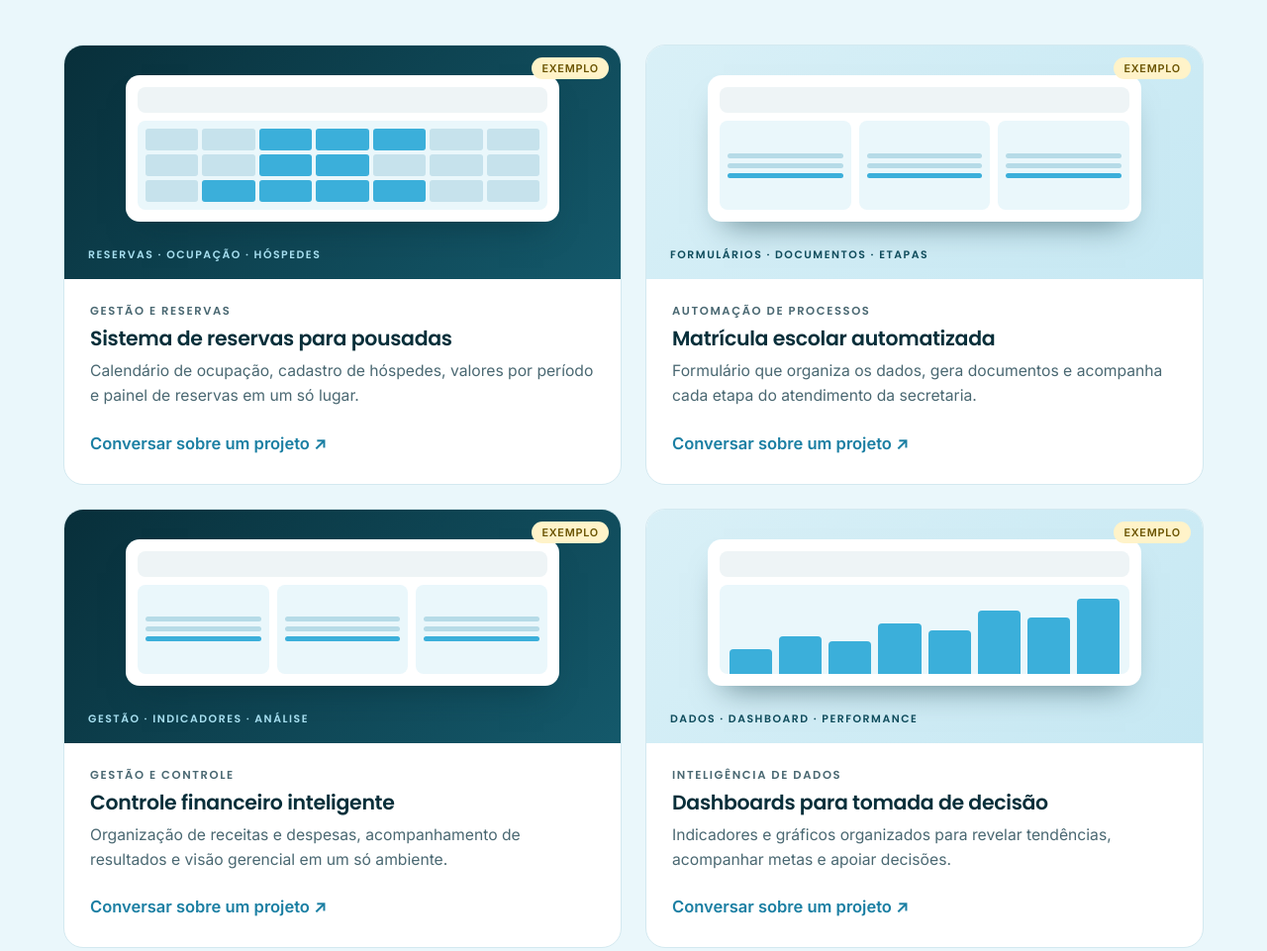
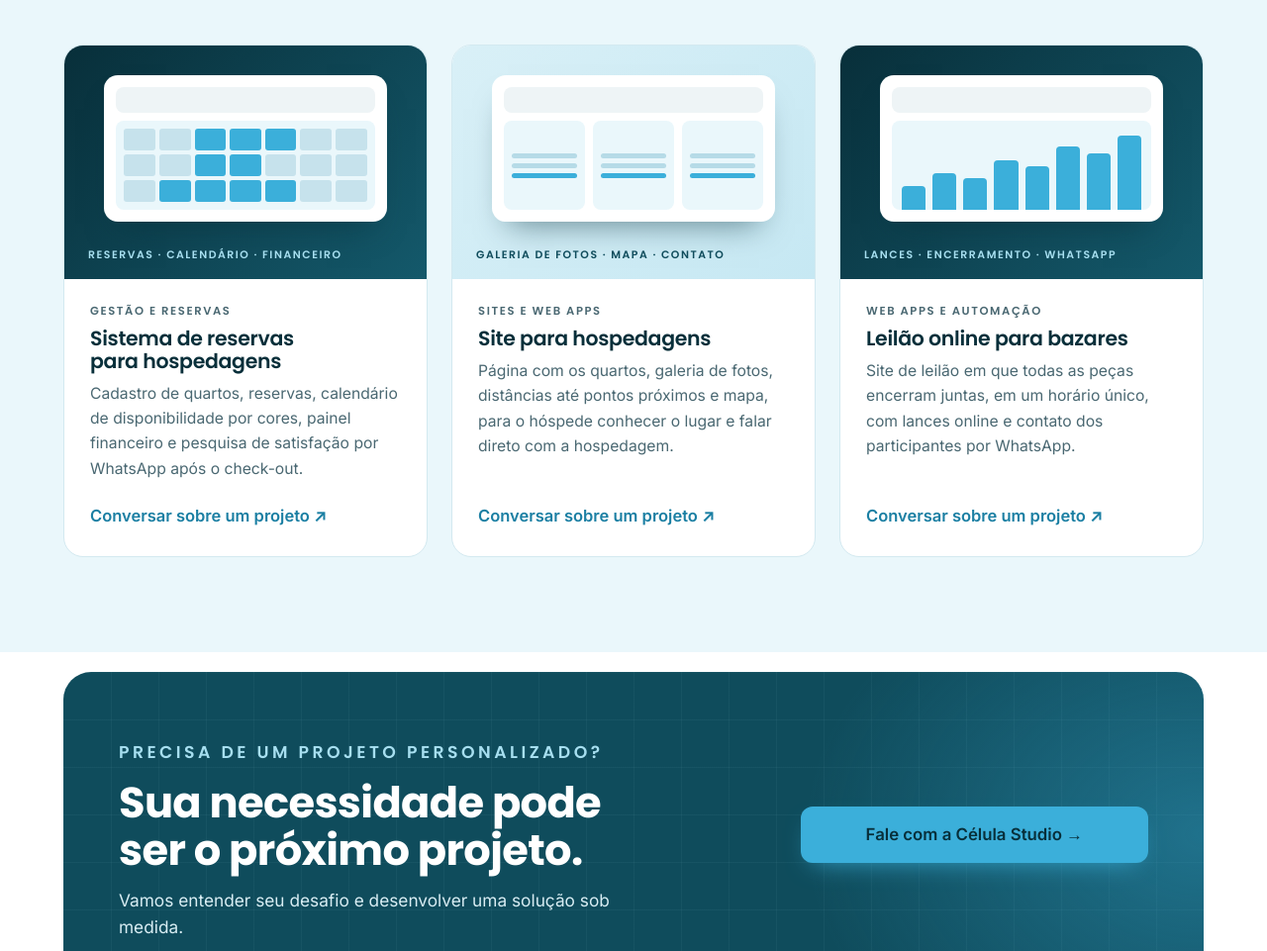
Before and after one commit to anaraquelmenezes/celulastudio, a plain HTML site: page index.html in a window 1280 px wide. Shown: the part 2129-3090 px from the top of the page at 99% size. Drawn offline with Linux system fonts and the light colour scheme.

Commit message:
Add files via upload

```diff
--- a/index.html
+++ b/index.html
@@ -519,6 +519,12 @@ var CELULA = {
   },
 
   projetos: [
+    { titulo: "Sistema de reservas para hospedagens", categoria: "Gestão e reservas", etiquetas: ["Reservas", "Calendário", "Financeiro"],
+      texto: "Cadastro de quartos, reservas, calendário de disponibilidade por cores, painel financeiro e pesquisa de satisfação por WhatsApp após o check-out.", mock: "cal", tom: "dk" },
+    { titulo: "Site para hospedagens", categoria: "Sites e web apps", etiquetas: ["Galeria de fotos", "Mapa", "Contato"],
+      texto: "Página com os quartos, galeria de fotos, distâncias até pontos próximos e mapa, para o hóspede conhecer o lugar e falar direto com a hospedagem.", mock: "kpi", tom: "lt" },
+    { titulo: "Leilão online para bazares", categoria: "Web apps e automação", etiquetas: ["Lances", "Encerramento", "WhatsApp"],
+      texto: "Site de leilão em que todas as peças encerram juntas, em um horário único, com lances online e contato dos participantes por WhatsApp.", mock: "chart", tom: "dk" },
     { titulo: "Sistema de reservas para pousadas", categoria: "Gestão e reservas", etiquetas: ["Reservas", "Ocupação", "Hóspedes"],
       texto: "Calendário de ocupação, cadastro de hóspedes, valores por período e painel de reservas em um só lugar.", mock: "cal", tom: "dk", exemplo: true },
     { titulo: "Matrícula escolar automatizada", categoria: "Automação de processos", etiquetas: ["Formulários", "Documentos", "Etapas"],
@@ -534,7 +540,7 @@ var CELULA = {
     { id: "moneto", nome: "Moneto – Sistema de Finanças Pessoais", capa: window.CAPA_MONETO, categoria: "Finanças", plataforma: ["Excel"], tom: "dk",
       resumo: "Tenha o controle do seu dinheiro em um só lugar: receitas, despesas, cartões, contas e metas.", oferta: "Oferta de Black Friday",
       descricao: "Uma planilha em Excel que reúne todas as suas finanças em um só lugar. Você lança os dados e ela faz as contas.",
-      preco: "R$ 49,90", precoDe: "R$ 69,90", linkPagamento: "", video: "rYqJI9hGhfY",
+      preco: "R$ 49,90", precoDe: "R$ 69,90", linkPagamento: "https://pay.hotmart.com/W108562840M", video: "rYqJI9hGhfY",
       problema: "O salário acaba antes do mês e você não sabe para onde o dinheiro foi. A fatura do cartão surpreende, as parcelas se acumulam e as contas vencem sem você perceber.",
       solucao: "O Moneto reúne receitas, despesas, cartões, contas e metas em um só lugar. Você lança os dados e a planilha faz as contas.",
       resultado: "Em um só painel você vê quanto entrou, quanto saiu e quanto sobra. Evita juros e atrasos, sabe o que já está comprometido no cartão e acompanha suas metas.",
@@ -652,7 +658,9 @@ var CELULA = {
   }
 
   /* projetos */
-  $('#lista-projetos').innerHTML = C.projetos.map(function (p) {
+  var PJ = C.projetos.filter(function (p) { return !p.exemplo; }); if (!PJ.length) PJ = C.projetos;
+  $('#lista-projetos').className = PJ.length % 3 === 0 ? 'g3' : 'g2';
+  $('#lista-projetos').innerHTML = PJ.map(function (p) {
     return '<article class="pc">' + cabeca(p.tom, p.mock, p.etiquetas.map(esc).join(' · '), p.exemplo) +
       '<div class="corpo"><span class="cat">' + esc(p.categoria) + '</span><h3>' + esc(p.titulo) + '</h3><p>' + esc(p.texto) + '</p>' +
       '<a class="link" target="_blank" rel="noopener" href="' + zap('Olá! Vi o projeto "' + p.titulo + '" no site da Célula Studio e quero algo parecido.') + '">Conversar sobre um projeto ↗</a></div></article>';
```
